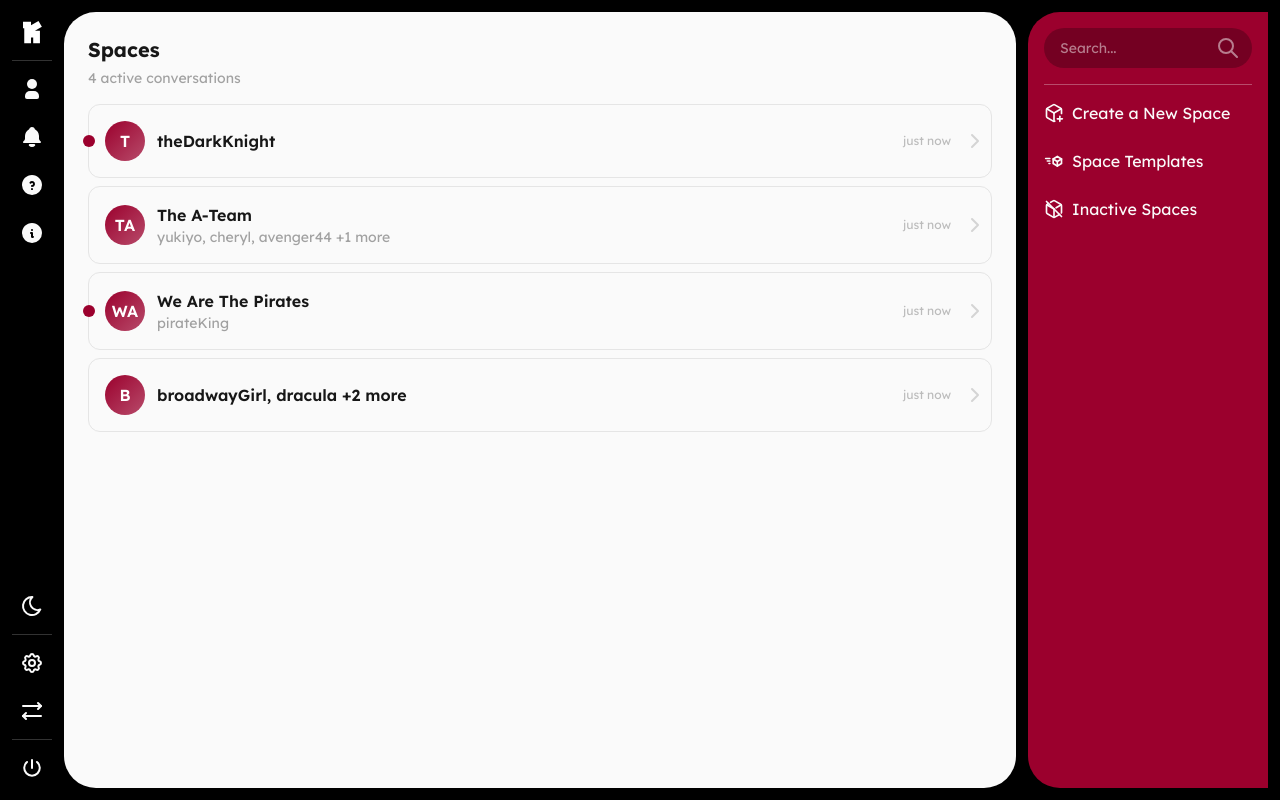
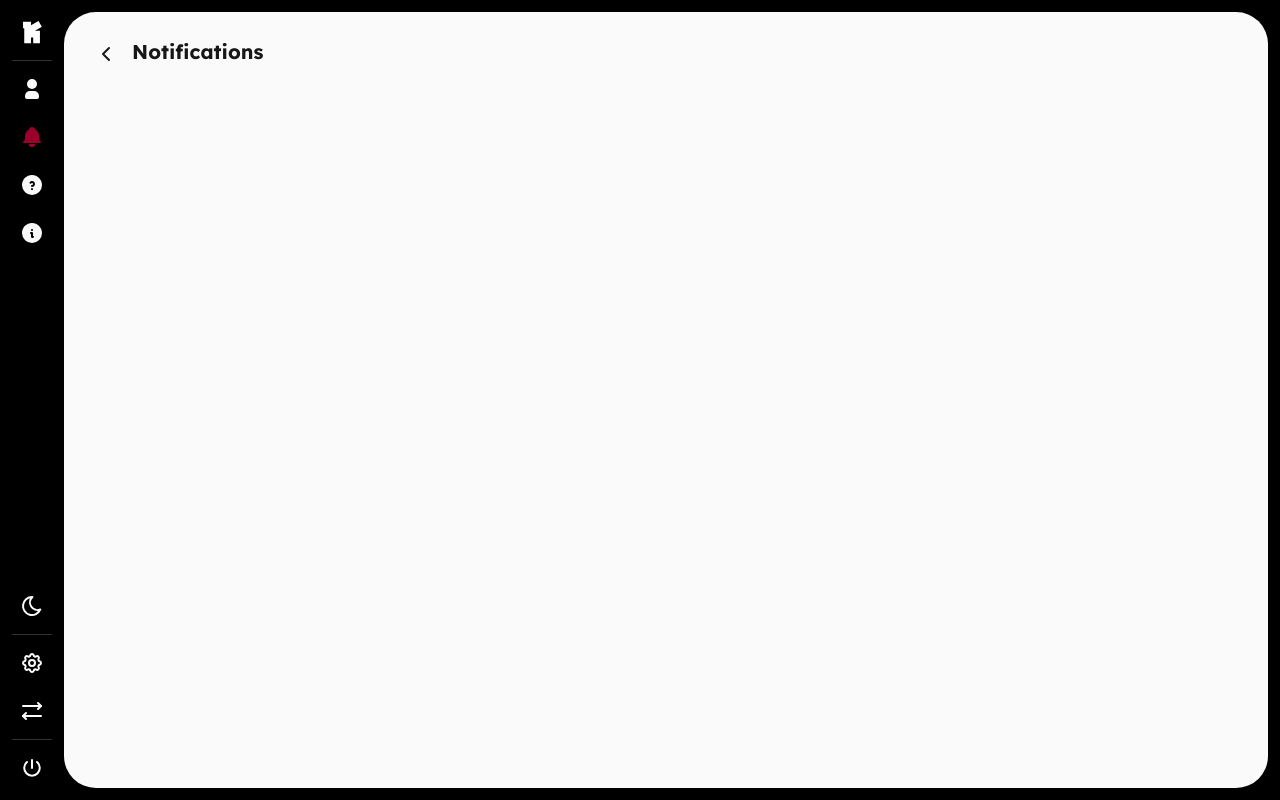
Before and after one commit to MadStoneDev/kafuffle, a Next.js app: page / in a window 1280 px wide. Both pictures are taken after a click on the element 32 px from the left and 137 px from the top of the page. Built offline with nearby package versions, Linux system fonts and the light colour scheme.

Commit message:
set up notification page

```diff
--- a/src/components/account/notifications.tsx
+++ b/src/components/account/notifications.tsx
@@ -0,0 +1,29 @@
+import { IconChevronLeft } from "@tabler/icons-react";
+import { View } from "@/types";
+
+interface NotificationsProps {
+  onViewChange: (view: View) => void;
+}
+
+export default function Notifications({ onViewChange }: NotificationsProps) {
+  return (
+    <div
+      className={`flex-grow p-6 bg-neutral-50 dark:bg-neutral-800/80 rounded-4xl`}
+    >
+      <div className={`mx-auto`}>
+        <header
+          className={`mb-4 flex items-center gap-2 text-neutral-900 dark:text-neutral-50`}
+        >
+          <button
+            onClick={() => onViewChange("spaces")}
+            className={`cursor-pointer p-1.5 aspect-square hover:bg-neutral-50 rounded-full hover:text-kafuffle-primary transition-all duration-500 ease-in-out`}
+          >
+            <IconChevronLeft />
+          </button>
+
+          <h1 className={`mb-1 text-xl font-bold `}>Notifications</h1>
+        </header>
+      </div>
+    </div>
+  );
+}
--- a/src/components/layout/app-container.tsx
+++ b/src/components/layout/app-container.tsx
@@ -32,6 +32,7 @@ export default function AppContainer() {
         selectedSpaceId={selectedSpaceId}
         selectedZoneId={selectedZoneId}
         currentView={currentView}
+        onViewChange={setCurrentView}
         onSelectSpace={setSelectedSpaceId}
         onSelectZone={setSelectedZoneId}
       />
--- a/src/components/layout/main-window.tsx
+++ b/src/components/layout/main-window.tsx
@@ -3,11 +3,13 @@ import { View } from "@/types";
 
 import SpaceView from "@/components/spaces/space-view";
 import SpacesList from "@/components/spaces/spaces-list";
+import Notifications from "@/components/account/notifications";
 
 interface MainWindowProps {
   selectedSpaceId: string | null;
   selectedZoneId: string | null;
   currentView: View;
+  onViewChange: (view: View) => void;
   onSelectSpace: (spaceId: string) => void; // Pass the space ID
   onSelectZone: (zoneId: string) => void; // Pass the zone ID
 }
@@ -16,13 +18,15 @@ export default function MainWindow({
   selectedSpaceId = null,
   selectedZoneId = null,
   currentView = "spaces",
+  onViewChange,
   onSelectSpace,
   onSelectZone,
 }: MainWindowProps): JSX.Element {
   // Route based on currentView
   // if (currentView === 'profile') return <Profile />
   // if (currentView === 'settings') return <Settings />
-  // if (currentView === 'notifications') return <Notifications />
+  if (currentView === "notifications")
+    return <Notifications onViewChange={onViewChange} />;
 
   // Chat View
   if (!selectedSpaceId) {
--- a/src/components/layout/navigate-sidebar.tsx
+++ b/src/components/layout/navigate-sidebar.tsx
@@ -1,15 +1,11 @@
 import { JSX } from "react";
 import {
   IconArrowsRightLeft,
-  IconBell,
   IconBellFilled,
-  IconHelp,
   IconHelpCircleFilled,
   IconInfoCircleFilled,
-  IconNotification,
   IconPower,
   IconSettings,
-  IconSun,
   IconUserFilled,
 } from "@tabler/icons-react";
 import { View } from "@/types";
@@ -32,9 +28,13 @@ export default function NavigateSidebar({
     <nav
       className={`absolute md:relative ${
         isOpen ? "left-0" : "-left-full md:left-0"
-      } top-0 bottom-0 flex flex-col items-center justify-between bg-black text-neutral-50 transition-all duration-500 ease-in-out`}
+      } top-0 bottom-0 flex flex-col items-center justify-between bg-black ${currentView === "profile" ? "text-kafuffle-primary hover:text-neutral-50" : "text-neutral-50"} transition-all duration-500 ease-in-out z-50`}
     >
-      <section className={`flex-grow flex flex-col gap-2`}>
+      <div
+        onClick={() => onOpen(false)}
+        className={`fixed top-0 right-0 bottom-0 left-0 bg-black ${isOpen ? "pointer-events-auto sm:pointer-events-none opacity-30 sm:opacity-0" : "pointer-events-none opacity-0"} transition-all duration-500 ease-in-out z-10`}
+      />
+      <section className={`flex-grow flex flex-col gap-2 z-20`}>
         <div
           className={`grid place-content-center w-10 h-10 transition-all duration-500 ease-in-out`}
         >
@@ -44,26 +44,29 @@ export default function NavigateSidebar({
         <div className={`w-full h-px bg-neutral-50/20`} />
 
         <div
-          className={`cursor-pointer grid place-content-center w-10 h-10 hover:bg-kafuffle-primary rounded-full hover:text-neutral-50 transition-all duration-500 ease-in-out`}
           onClick={() => onViewChange("profile")}
+          className={`cursor-pointer grid place-content-center w-10 h-10 hover:bg-kafuffle-primary rounded-full ${currentView === "profile" ? "text-kafuffle-primary hover:text-neutral-50" : "text-neutral-50"} transition-all duration-500 ease-in-out`}
         >
           <IconUserFilled />
         </div>
 
         <div
-          className={`cursor-pointer grid place-content-center w-10 h-10 hover:bg-kafuffle-primary rounded-full hover:text-neutral-50 transition-all duration-500 ease-in-out`}
+          onClick={() => onViewChange("notifications")}
+          className={`cursor-pointer grid place-content-center w-10 h-10 hover:bg-kafuffle-primary rounded-full ${currentView === "notifications" ? "text-kafuffle-primary hover:text-neutral-50" : "text-neutral-50"} transition-all duration-500 ease-in-out`}
         >
           <IconBellFilled />
         </div>
 
         <div
-          className={`cursor-pointer grid place-content-center w-10 h-10 hover:bg-kafuffle-primary rounded-full hover:text-neutral-50 transition-all duration-500 ease-in-out`}
+          onClick={() => onViewChange("help")}
+          className={`cursor-pointer grid place-content-center w-10 h-10 hover:bg-kafuffle-primary rounded-full ${currentView === "help" ? "text-kafuffle-primary hover:text-neutral-50" : "text-neutral-50"} transition-all duration-500 ease-in-out`}
         >
           <IconHelpCircleFilled />
         </div>
 
         <div
-          className={`cursor-pointer grid place-content-center w-10 h-10 hover:bg-kafuffle-primary rounded-full hover:text-neutral-50 transition-all duration-500 ease-in-out`}
+          onClick={() => onViewChange("about")}
+          className={`cursor-pointer grid place-content-center w-10 h-10 hover:bg-kafuffle-primary rounded-full ${currentView === "about" ? "text-kafuffle-primary hover:text-neutral-50" : "text-neutral-50"} transition-all duration-500 ease-in-out`}
         >
           <IconInfoCircleFilled />
         </div>
@@ -73,19 +76,24 @@ export default function NavigateSidebar({
         <DarkModeToggle />
 
         <div className={`w-full h-px bg-neutral-50/20`} />
+
         <div
-          className={`cursor-pointer grid place-content-center w-10 h-10 hover:bg-kafuffle-primary rounded-full hover:text-neutral-50 transition-all duration-500 ease-in-out`}
+          onClick={() => onViewChange("settings")}
+          className={`cursor-pointer grid place-content-center w-10 h-10 hover:bg-kafuffle-primary rounded-full ${currentView === "settings" ? "text-kafuffle-primary hover:text-neutral-50" : "text-neutral-50"} transition-all duration-500 ease-in-out`}
         >
           <IconSettings />
         </div>
+
         <div
-          className={`cursor-pointer grid place-content-center w-10 h-10 hover:bg-kafuffle-primary rounded-full hover:text-neutral-50 transition-all duration-500 ease-in-out`}
+          className={`cursor-pointer grid place-content-center w-10 h-10 hover:bg-kafuffle-primary rounded-full text-neutral-50 transition-all duration-500 ease-in-out`}
         >
           <IconArrowsRightLeft />
         </div>
+
         <div className={`w-full h-px bg-neutral-50/20`} />
+
         <div
-          className={`cursor-pointer grid place-content-center w-10 h-10 hover:bg-kafuffle-primary rounded-full hover:text-neutral-50 transition-all duration-500 ease-in-out`}
+          className={`cursor-pointer grid place-content-center w-10 h-10 hover:bg-kafuffle-primary rounded-full text-neutral-50 transition-all duration-500 ease-in-out`}
         >
           <IconPower />
         </div>
--- a/src/components/spaces/spaces-list.tsx
+++ b/src/components/spaces/spaces-list.tsx
@@ -44,7 +44,7 @@ export default function SpacesList({ onSelectSpace }: SpacesListProps) {
 
   return (
     <div
-      className={`flex-grow p-6 bg-neutral-50 dark:bg-neutral-800 rounded-4xl`}
+      className={`flex-grow p-6 bg-neutral-50 dark:bg-neutral-800/80 rounded-4xl`}
     >
       <div className={`mx-auto`}>
         <header className={`mb-4`}>
```
